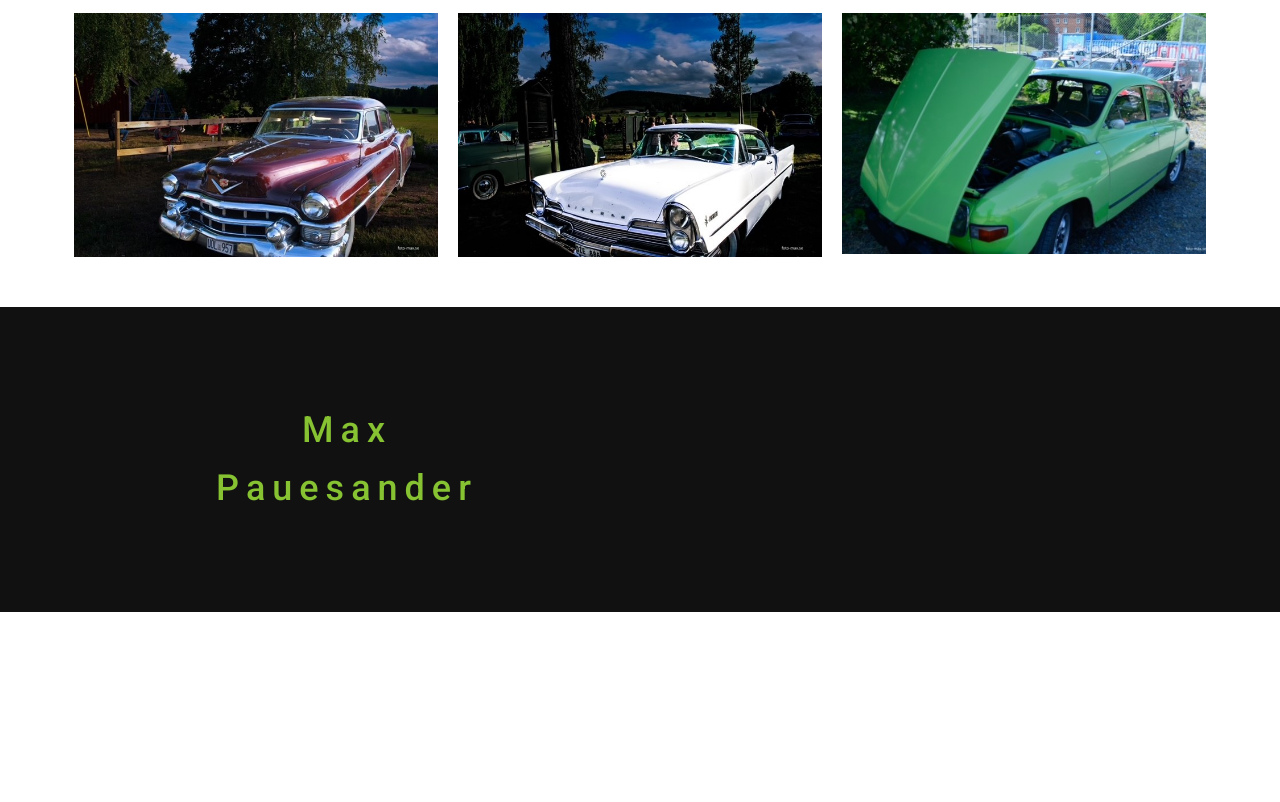
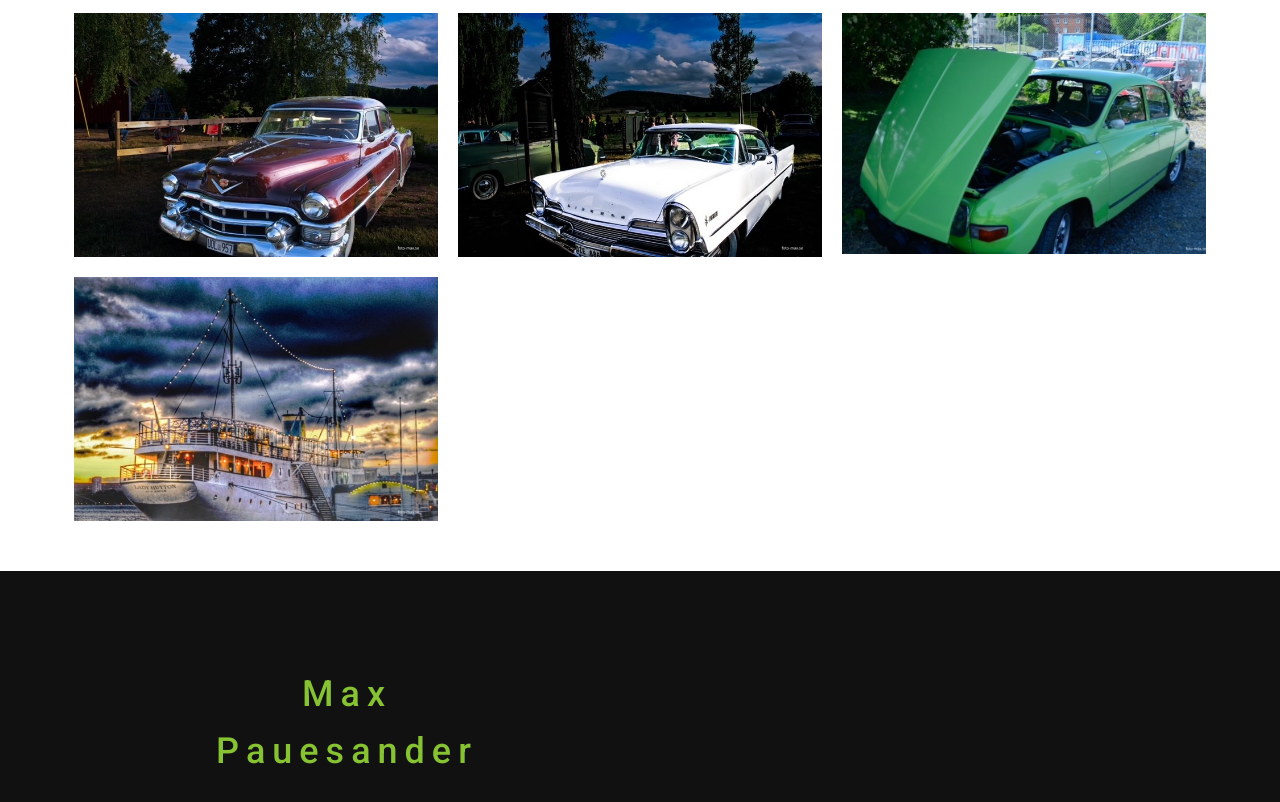
Before and after one commit to AlexEmrik/max, a website: page hobbyGallery.html in a window 1280 px wide. Shown: the part 4823-5625 px from the top of the page. Before the commit the page ends 5435 px from the top, so only its background shows below. Drawn offline with Linux system fonts and the light colour scheme.

Commit message:
one picture added

```diff
--- a/hobbyGallery.html
+++ b/hobbyGallery.html
@@ -326,6 +326,12 @@
 
                         </div>
                     </a>
+                    <a href = "Images/Gallery43.jpg">
+                        <div class = "single-img">
+                            <img src = "Images/Gallery43.jpg" alt = "gallery image">
+
+                        </div>
+                    </a>
 
                 </div>
             </div>
```
Also changed, not shown: Images/Gallery43.jpg (added).
